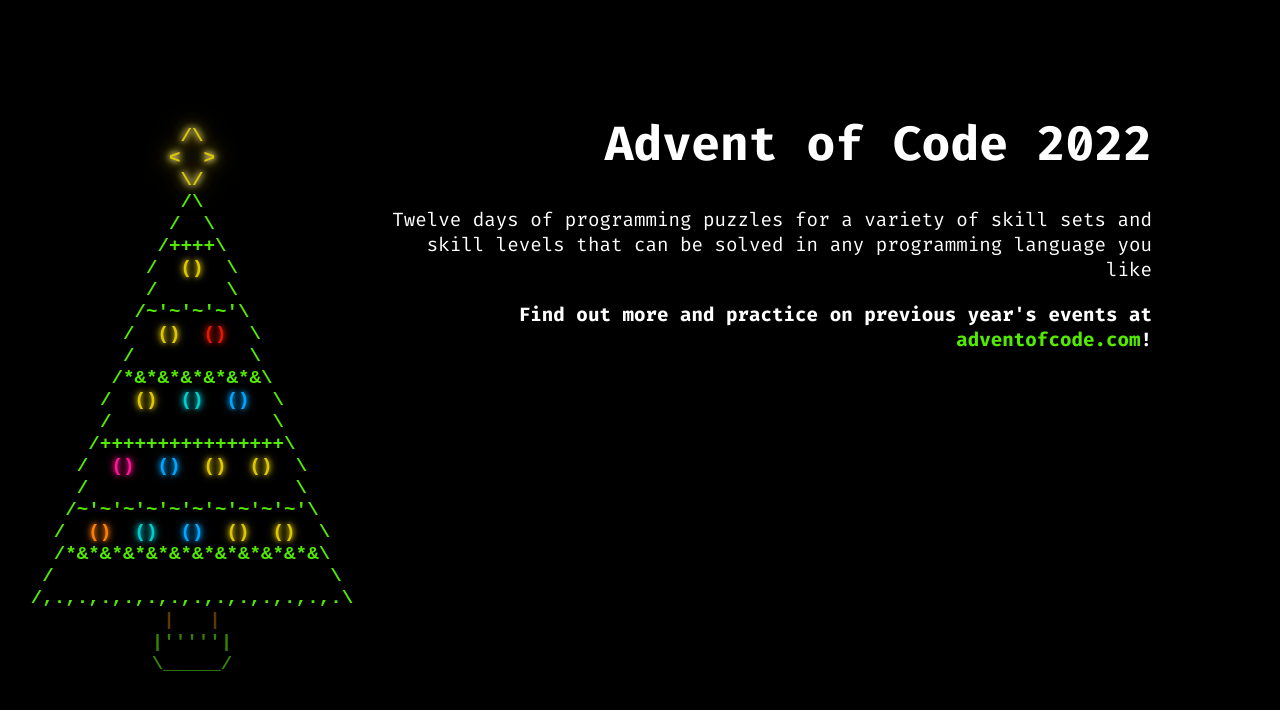
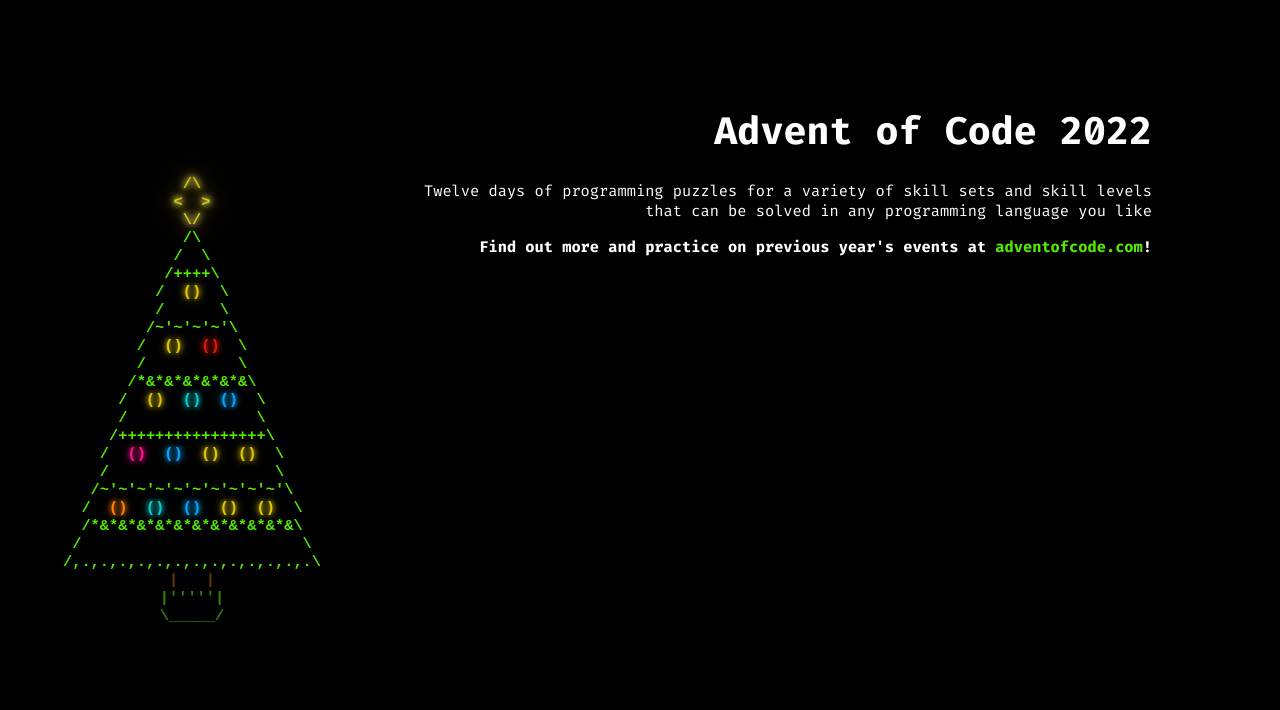
Before and after one commit to owenjones/advent-of-code-board, a React (Create React App) app in the folder board/: page / in a window 1280 px wide. Shown: the top 710 px of the page. Built offline with nearby package versions, Linux system fonts and the light colour scheme; no server answers.

Commit message:
made root font-size scale as we now have some high resolution screens

```diff
--- a/board/src/index.css
+++ b/board/src/index.css
@@ -1,7 +1,7 @@
 @import url('https://fonts.googleapis.com/css2?family=Fira+Code:wght@300;400;500;600;700&display=swap');
 
 html {
-  font-size: 24px;
+  font-size: 1.5vw;
 }
 
 body {
```
